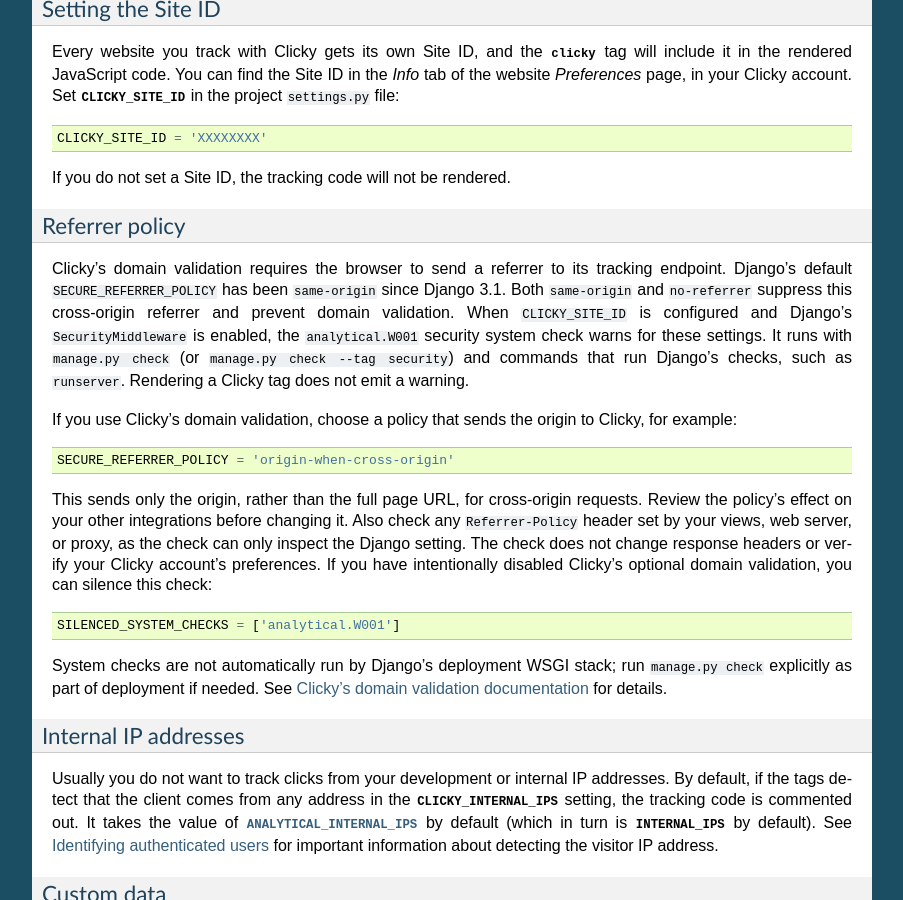
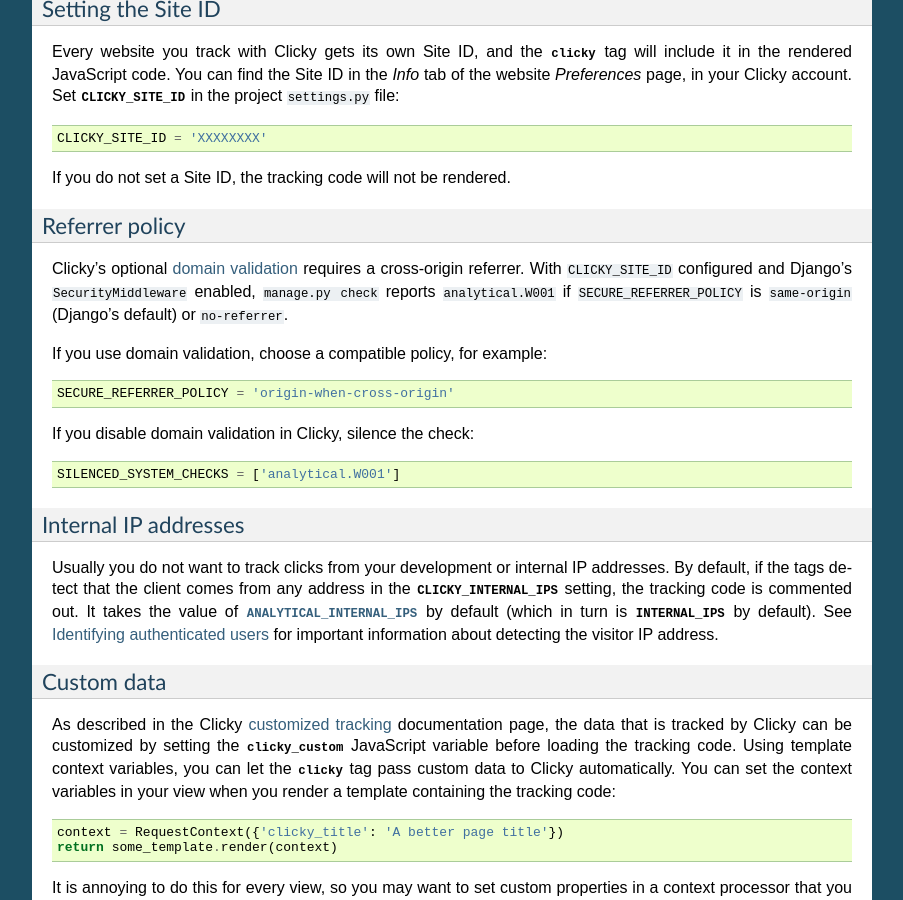
Before and after one commit to jazzband/django-analytical, a Sphinx documentation site: the page built from docs/services/clicky.rst, in a window 1280 px wide and 900 px high, scrolled down 682 px. Shown: the whole window, without its empty margins (198-1101 px from the left). Built offline with Sphinx 7.4.7, drawn with Linux system fonts in a browser that asks for light colours.

Commit message:
Simplify Clicky check documentation and tests
Refs #184. Apply maintainer review: keep management-check coverage, remove redundant render/startup tests, and shorten the referrer policy section. AI assistance: OpenAI GPT-6 (Codex).

```diff
--- a/docs/services/clicky.rst
+++ b/docs/services/clicky.rst
@@ -66,35 +66,20 @@
 Referrer policy
 ---------------
 
-Clicky's domain validation requires the browser to send a referrer to its
-tracking endpoint. Django's default ``SECURE_REFERRER_POLICY`` has been
-``same-origin`` since Django 3.1. Both ``same-origin`` and ``no-referrer``
-suppress this cross-origin referrer and prevent domain validation.
-When ``CLICKY_SITE_ID`` is configured and Django's ``SecurityMiddleware`` is
-enabled, the ``analytical.W001`` security system check warns for these
-settings. It runs with ``manage.py check`` (or ``manage.py check --tag security``)
-and commands that run Django's checks, such as ``runserver``. Rendering a
-Clicky tag does not emit a warning.
+Clicky's optional `domain validation
+<https://clicky.com/help/faq/tips/different/domain-validation>`_ requires a
+cross-origin referrer. With ``CLICKY_SITE_ID`` configured and Django's
+``SecurityMiddleware`` enabled, ``manage.py check`` reports ``analytical.W001``
+if ``SECURE_REFERRER_POLICY`` is ``same-origin`` (Django's default) or
+``no-referrer``.
 
-If you use Clicky's domain validation, choose a policy that sends the origin
-to Clicky, for example::
+If you use domain validation, choose a compatible policy, for example::
 
     SECURE_REFERRER_POLICY = 'origin-when-cross-origin'
 
-This sends only the origin, rather than the full page URL, for cross-origin
-requests. Review the policy's effect on your other integrations before
-changing it. Also check any ``Referrer-Policy`` header set by your views,
-web server, or proxy, as the check can only inspect the Django setting.
-The check does not change response headers or verify your Clicky account's
-preferences. If you have intentionally disabled Clicky's optional domain
-validation, you can silence this check::
+If you disable domain validation in Clicky, silence the check::
 
     SILENCED_SYSTEM_CHECKS = ['analytical.W001']
-
-System checks are not automatically run by Django's deployment WSGI stack;
-run ``manage.py check`` explicitly as part of deployment if needed.
-See `Clicky's domain validation documentation
-<https://clicky.com/help/faq/tips/different/domain-validation>`_ for details.
 
 
 .. _clicky-internal-ips:
```
Also changed, not shown: 1 other file.
